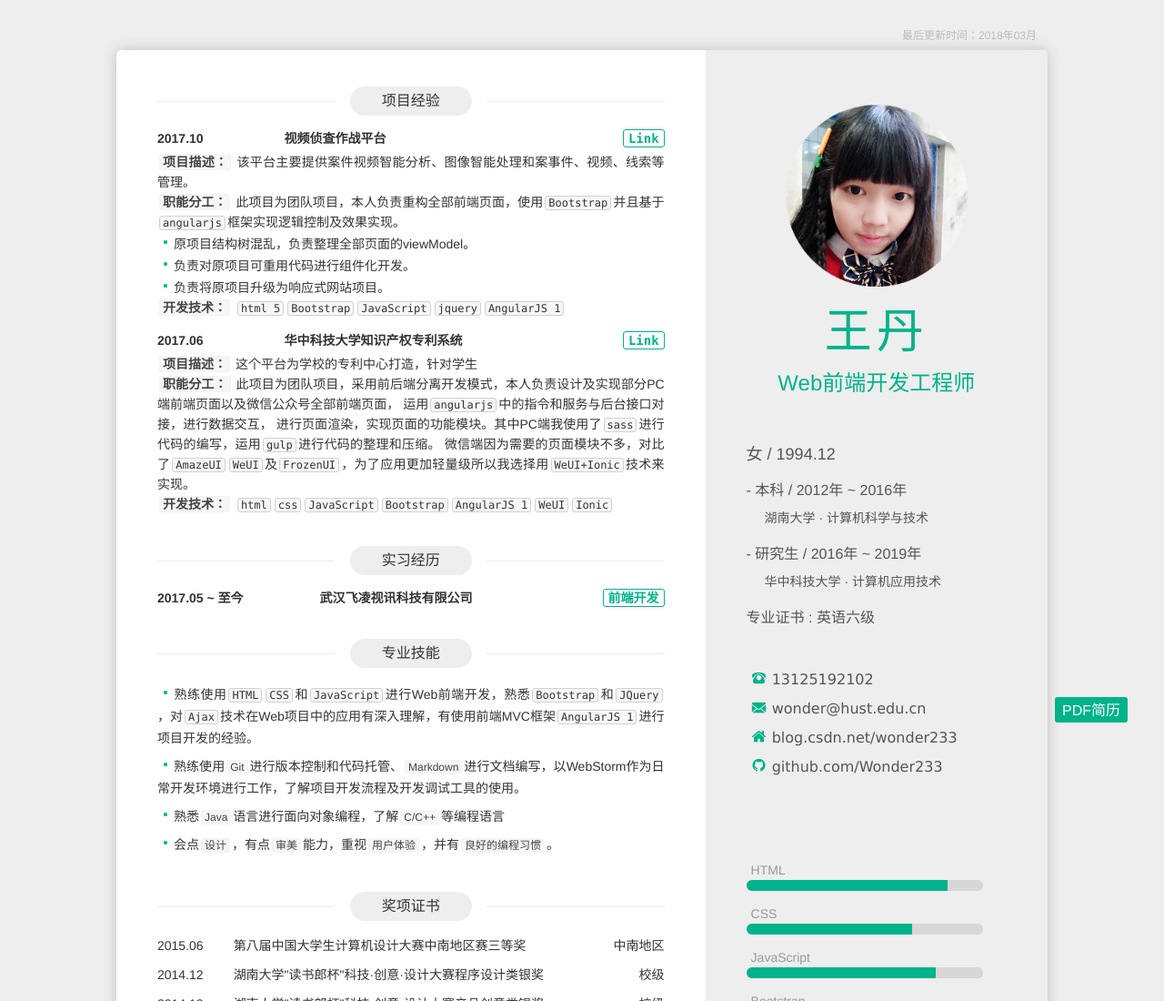
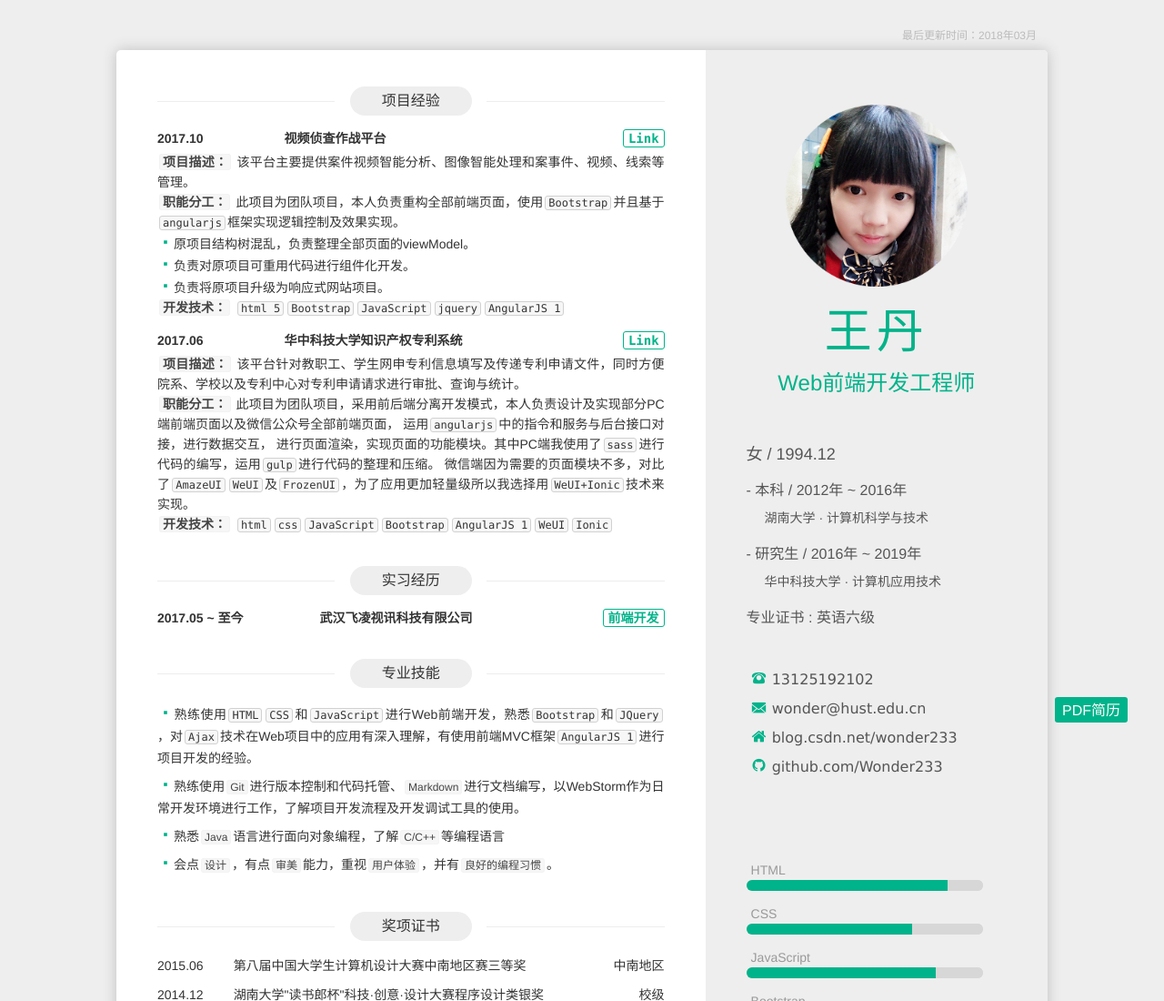
Before and after one commit to Wonder233/resume, a website: page index.html in a window 1280 px wide. Shown: the top 1100 px of the page at 91% size. Drawn offline with nearby package versions, Linux system fonts and the light colour scheme; some icons are missing.

Commit message:
修改项目描述

```diff
--- a/index.html
+++ b/index.html
@@ -64,7 +64,7 @@
                         <div class="item-bd">
                             <p class="section-content">
                                 <strong class="bold">项目描述：</strong>
-                                <lable>这个平台为学校的专利中心打造，针对学生</lable>
+                                <lable>该平台针对教职工、学生网申专利信息填写及传递专利申请文件，同时方便院系、学校以及专利中心对专利申请请求进行审批、查询与统计。</lable>
                             </p>
                             <p class="section-content">
                                 <strong class="bold">职能分工：</strong>
```
